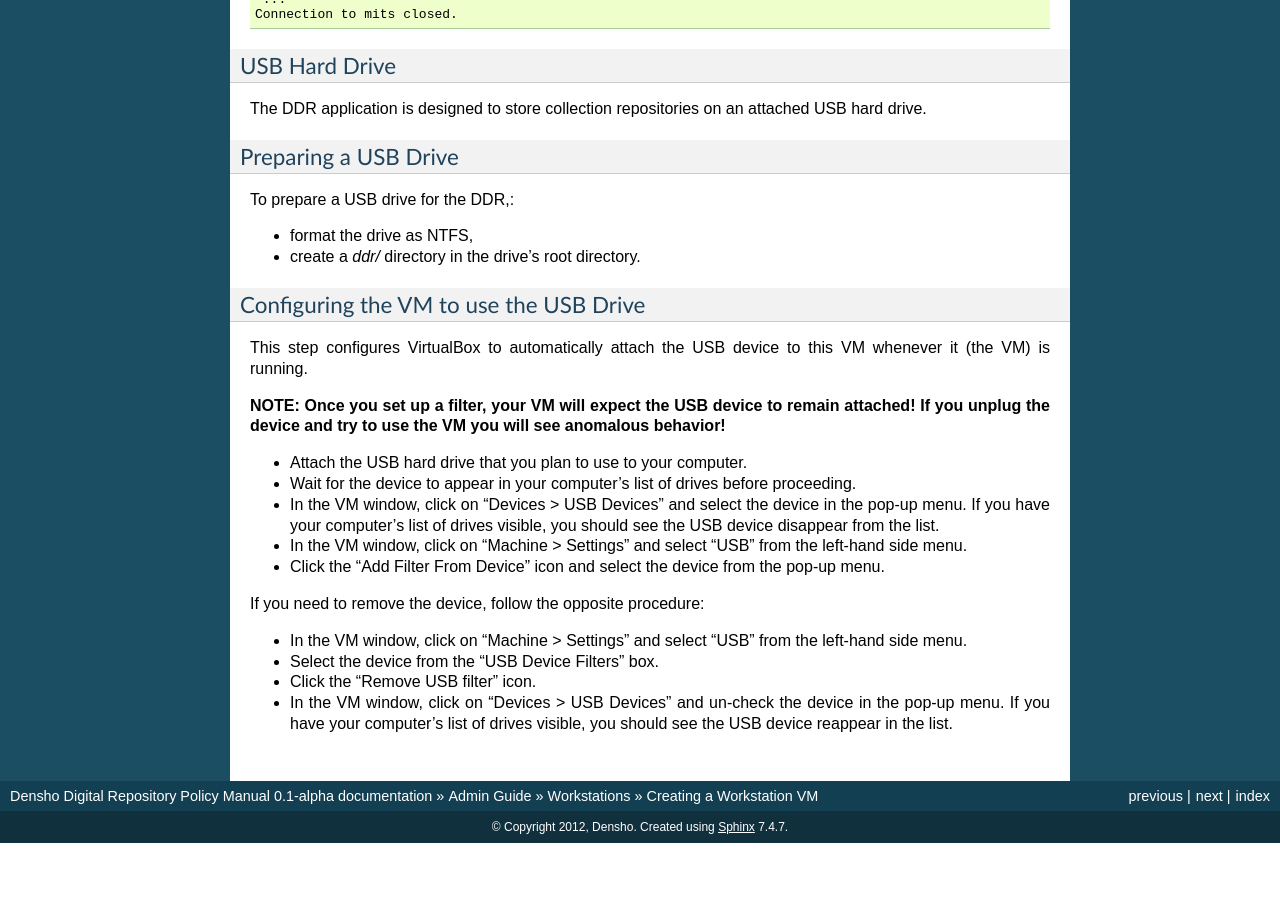
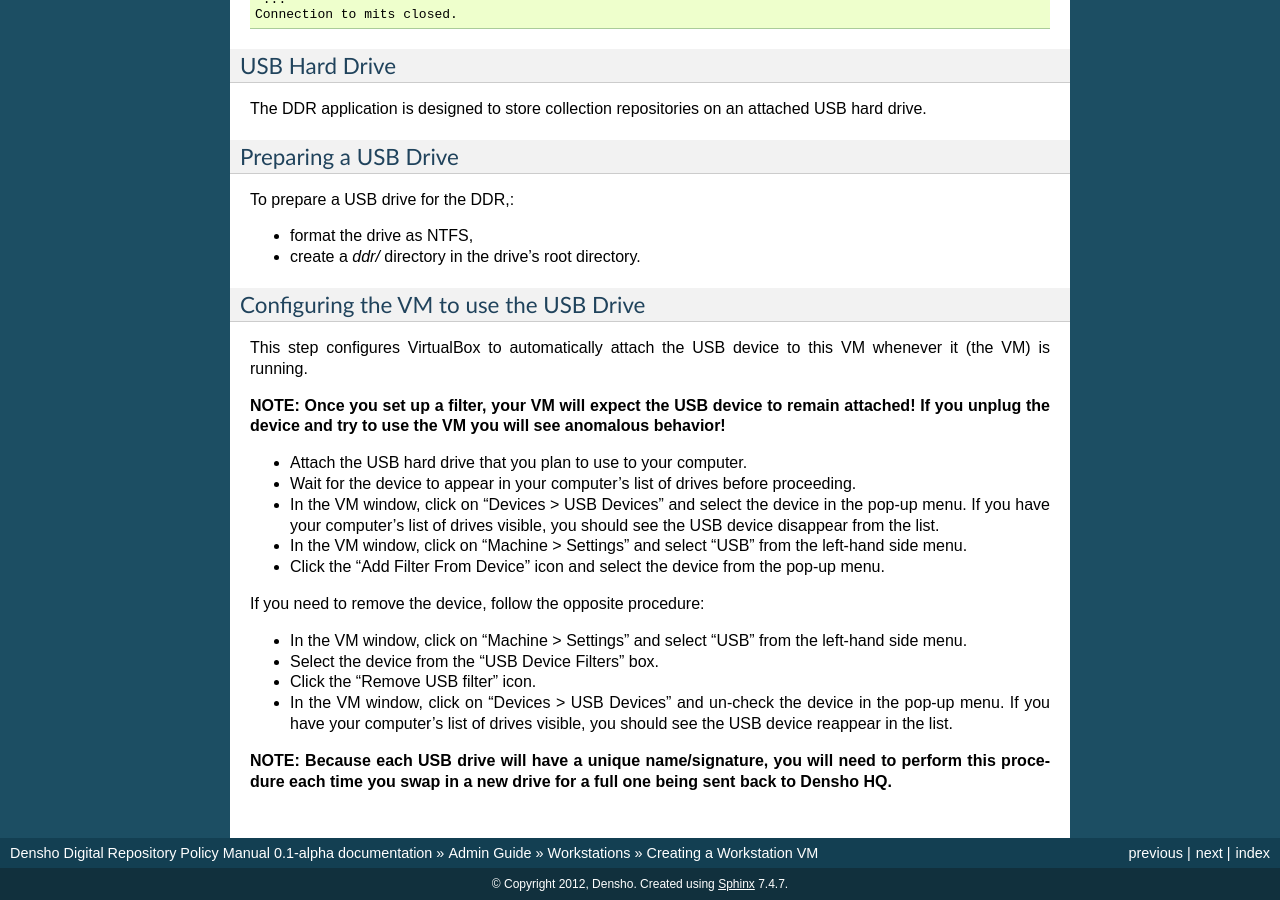
Before and after one commit to denshoproject/ddr-manual, a Sphinx documentation site: the page built from source/admins/workstations/create-workstation-vm.rst, in a window 1280 px wide and 900 px high, scrolled down 10489 px. Built offline with Sphinx 7.4.7, drawn with Linux system fonts in a browser that asks for light colours; before the commit the page ends 11332 px from its top, so only the background shows below that.

Commit message:
Update create-workstation-vm.rst

```diff
--- a/source/admins/workstations/create-workstation-vm.rst
+++ b/source/admins/workstations/create-workstation-vm.rst
@@ -676,3 +676,5 @@ If you need to remove the device, follow the opposite procedure:
 - Select the device from the "USB Device Filters" box.
 - Click the "Remove USB filter" icon.
 - In the VM window, click on "Devices > USB Devices" and un-check the device in the pop-up menu.  If you have your computer's list of drives visible, you should see the USB device reappear in the list.
+
+**NOTE: Because each USB drive will have a unique name/signature, you will need to perform this procedure each time you swap in a new drive for a full one being sent back to Densho HQ.**
```
